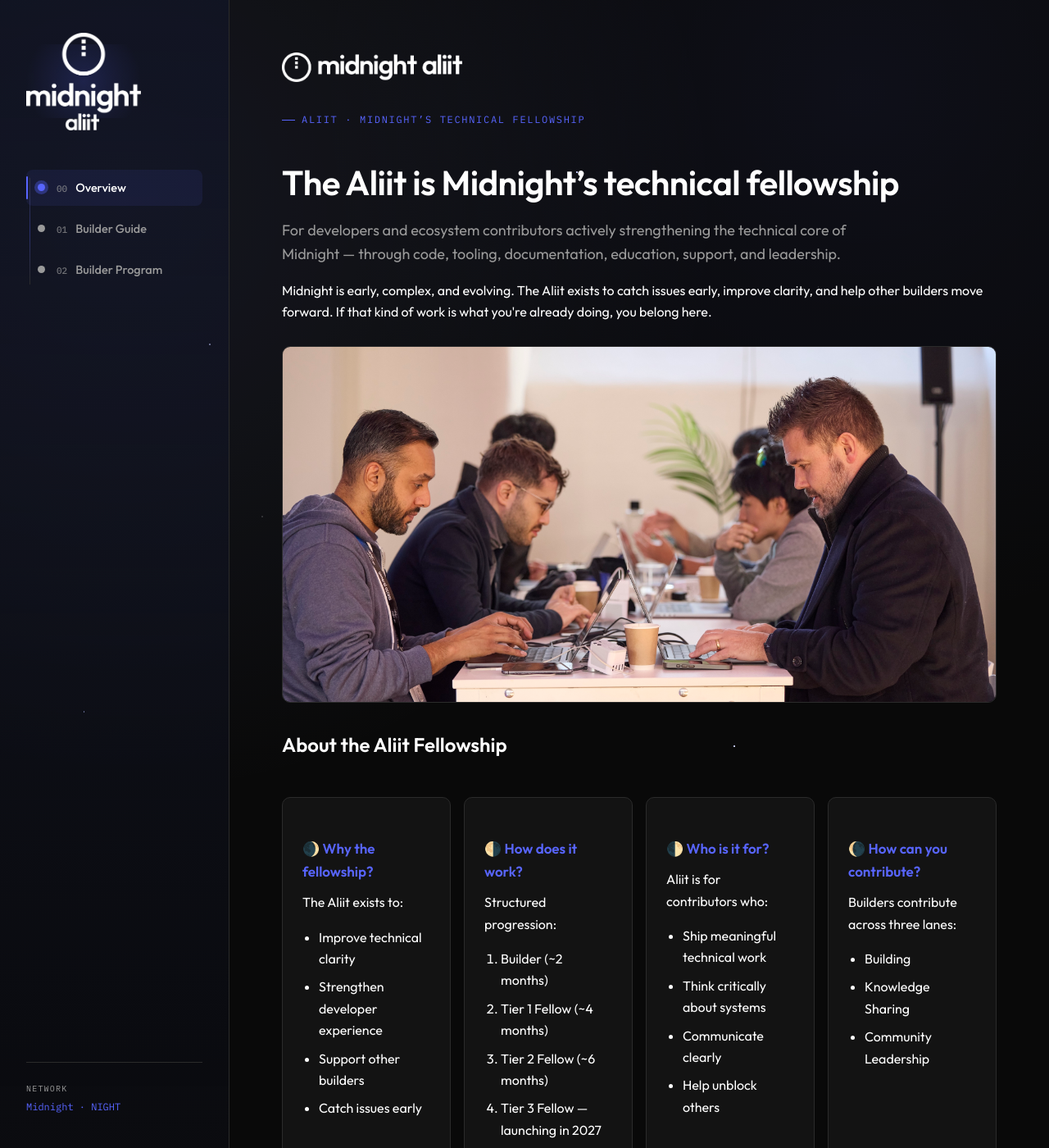
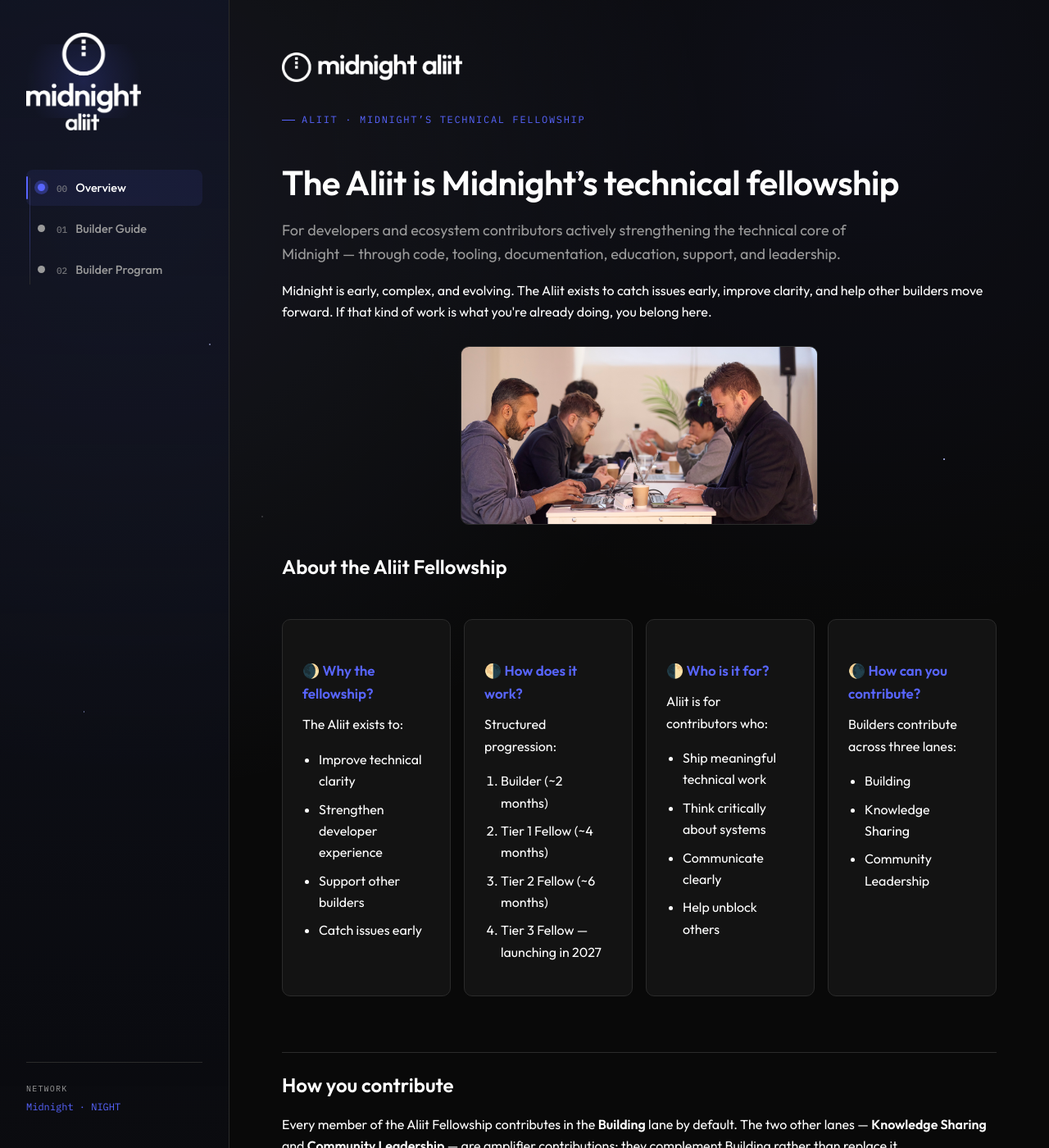
Before and after one commit to zsofimajor/aliit-builder-hub, a Jekyll site: the page built from index.md, in a window 1280 px wide and 1400 px high. Shown: the whole window at 82% size. Built offline with Jekyll 4.4.1, drawn with Linux system fonts in a browser that asks for light colours.

Commit message:
Update style.css

```diff
--- a/assets/css/style.css
+++ b/assets/css/style.css
@@ -358,11 +358,12 @@
 
 /* ---------- feature image ---------- */
 .feature-img {
-  width: 100%;
+  width: 50%;
+  max-width: 480px;
   height: auto;
   border-radius: var(--radius);
   border: 1px solid var(--border);
-  margin: 28px 0 8px;
+  margin: 28px auto 8px;
   display: block;
   transition: border-color 0.2s ease;
 }
@@ -598,4 +599,5 @@
   .sidenav.is-open { transform: translateX(0); }
   .content-inner { padding: 84px 24px 40px; }
   .content-inner h1 { font-size: 30px; }
+  .feature-img { width: 100%; max-width: none; }
 }
```
